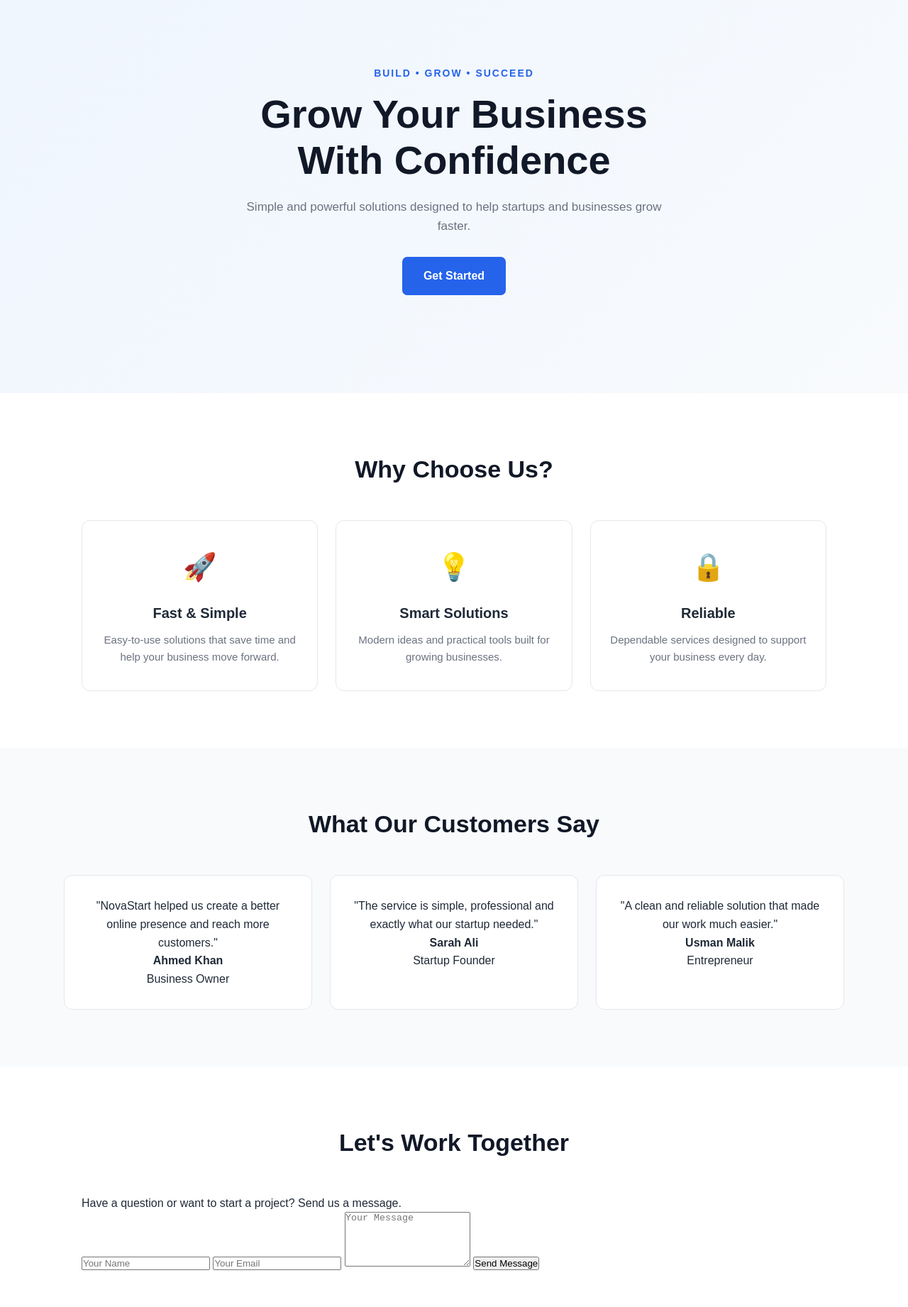
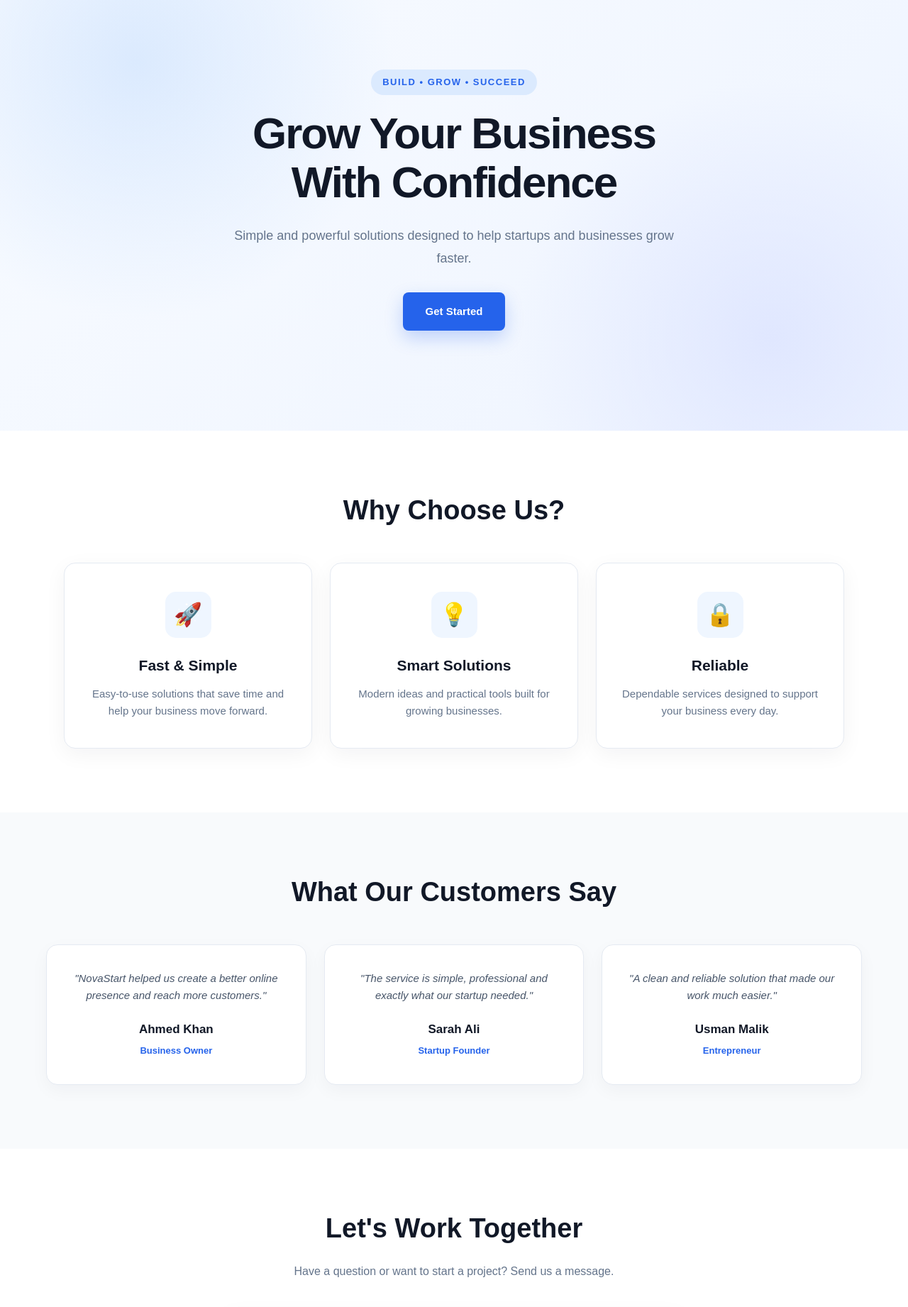
Before and after one commit to ismailsaeed1245-debug/Responsive_Landing_Page, a plain HTML site: page index.html in a window 1280 px wide. Shown: the part 120-1962 px from the top of the page at 71% size. Drawn offline with Linux system fonts and the light colour scheme.

Commit message:
Update style.css

```diff
--- a/style.css
+++ b/style.css
@@ -1,3 +1,4 @@
+
 * {
     margin: 0;
     padding: 0;
@@ -10,24 +11,26 @@ html {
 
 body {
     font-family: Arial, sans-serif;
+    color: #172033;
+    background: #ffffff;
     line-height: 1.6;
-    color: #1f2937;
-    background: #ffffff;
 }
 
 
-/* Navigation */
+/* =========================
+   NAVBAR
+========================= */
 
 header {
-    background: #ffffff;
-    border-bottom: 1px solid #e5e7eb;
     position: sticky;
     top: 0;
-    z-index: 100;
+    z-index: 1000;
+    background: rgba(255, 255, 255, 0.95);
+    border-bottom: 1px solid #e8edf5;
 }
 
 nav {
-    max-width: 1100px;
+    max-width: 1150px;
     margin: auto;
     padding: 18px 25px;
 
@@ -37,21 +40,23 @@ nav {
 }
 
 .logo {
-    font-size: 23px;
-    font-weight: bold;
+    font-size: 25px;
+    font-weight: 800;
     color: #2563eb;
+    letter-spacing: -0.5px;
 }
 
 .nav-links {
     display: flex;
-    gap: 28px;
+    align-items: center;
+    gap: 30px;
 }
 
 .nav-links a {
     text-decoration: none;
     color: #4b5563;
     font-size: 15px;
-    font-weight: 500;
+    font-weight: 600;
     transition: 0.3s;
 }
 
@@ -60,11 +65,13 @@ nav {
 }
 
 
-/* Hero */
+/* =========================
+   HERO
+========================= */
 
 .hero {
-    min-height: 600px;
-    padding: 80px 20px;
+    min-height: 650px;
+    padding: 90px 25px;
 
     display: flex;
     align-items: center;
@@ -72,72 +79,96 @@ nav {
 
     text-align: center;
 
-    background: linear-gradient(135deg, #eff6ff, #f8fafc);
+    background:
+        radial-gradient(circle at 15% 20%, #dbeafe 0, transparent 30%),
+        radial-gradient(circle at 85% 80%, #e0e7ff 0, transparent 30%),
+        linear-gradient(135deg, #f8fbff, #eef4ff);
 }
 
 .hero-content {
-    max-width: 750px;
+    max-width: 820px;
 }
 
 .tagline {
+    display: inline-block;
+    padding: 8px 16px;
+    margin-bottom: 20px;
+
     color: #2563eb;
-    font-size: 14px;
-    font-weight: bold;
-    letter-spacing: 2px;
-    margin-bottom: 15px;
+    background: #dbeafe;
+
+    border-radius: 50px;
+
+    font-size: 13px;
+    font-weight: 800;
+    letter-spacing: 1.5px;
 }
 
 .hero h1 {
-    font-size: 56px;
-    line-height: 1.15;
+    font-size: 62px;
+    line-height: 1.1;
+    letter-spacing: -2px;
     color: #111827;
-    margin-bottom: 20px;
+    margin-bottom: 25px;
 }
 
 .hero-text {
-    max-width: 600px;
-    margin: 0 auto 30px;
-    color: #6b7280;
-    font-size: 17px;
+    max-width: 650px;
+    margin: auto;
+
+    color: #64748b;
+    font-size: 18px;
+    line-height: 1.8;
 }
 
 .button {
     display: inline-block;
-    padding: 14px 30px;
+    margin-top: 32px;
+    padding: 15px 32px;
 
     background: #2563eb;
     color: white;
 
-    border-radius: 7px;
+    border-radius: 8px;
     text-decoration: none;
-    font-weight: bold;
+
+    font-size: 15px;
+    font-weight: 700;
+
+    box-shadow: 0 10px 25px rgba(37, 99, 235, 0.25);
 
     transition: 0.3s;
 }
 
 .button:hover {
     background: #1d4ed8;
-    transform: translateY(-2px);
+    transform: translateY(-3px);
+    box-shadow: 0 14px 30px rgba(37, 99, 235, 0.3);
 }
 
 
-/* General Sections */
+/* =========================
+   SECTIONS
+========================= */
 
 .section {
-    max-width: 1100px;
+    max-width: 1150px;
     margin: auto;
-    padding: 80px 25px;
+    padding: 90px 25px;
 }
 
 .section h2 {
     text-align: center;
-    font-size: 34px;
+    font-size: 38px;
+    line-height: 1.2;
     color: #111827;
-    margin-bottom: 45px;
+    margin-bottom: 50px;
 }
 
 
-/* Features */
+/* =========================
+   FEATURES
+========================= */
 
 .features {
     display: grid;
@@ -146,40 +177,55 @@ nav {
 }
 
 .feature {
-    padding: 35px 25px;
+    padding: 40px 30px;
 
     background: #ffffff;
-    border: 1px solid #e5e7eb;
-    border-radius: 12px;
+    border: 1px solid #e5eaf2;
+    border-radius: 16px;
 
     text-align: center;
+
+    box-shadow: 0 8px 30px rgba(15, 23, 42, 0.05);
 
     transition: 0.3s;
 }
 
 .feature:hover {
-    transform: translateY(-5px);
+    transform: translateY(-8px);
+    box-shadow: 0 18px 40px rgba(15, 23, 42, 0.1);
     border-color: #bfdbfe;
 }
 
 .icon {
-    font-size: 38px;
-    margin-bottom: 18px;
+    width: 65px;
+    height: 65px;
+    margin: 0 auto 22px;
+
+    display: flex;
+    align-items: center;
+    justify-content: center;
+
+    background: #eff6ff;
+    border-radius: 15px;
+
+    font-size: 32px;
 }
 
 .feature h3 {
-    font-size: 20px;
-    margin-bottom: 10px;
-    color: #1f2937;
+    color: #111827;
+    font-size: 21px;
+    margin-bottom: 12px;
 }
 
 .feature p {
-    color: #6b7280;
+    color: #64748b;
     font-size: 15px;
 }
 
 
-/* Testimonials */
+/* =========================
+   TESTIMONIALS
+========================= */
 
 .testimonials-section {
     max-width: none;
@@ -187,7 +233,7 @@ nav {
 }
 
 .testimonials {
-    max-width: 1100px;
+    max-width: 1150px;
     margin: auto;
 
     display: grid;
@@ -196,13 +242,237 @@ nav {
 }
 
 .testimonial {
+    padding: 35px;
+
     background: white;
-    padding: 30px;
+    border: 1px solid #e5eaf2;
+    border-radius: 16px;
 
-    border: 1px solid #e5e7eb;
-    border-radius: 12px;
+    box-shadow: 0 8px 25px rgba(15, 23, 42, 0.04);
 
+    text-align: center;
+
+    transition: 0.3s;
+}
+
+.testimonial:hover {
+    transform: translateY(-5px);
+    box-shadow: 0 15px 35px rgba(15, 23, 42, 0.08);
+}
+
+.testimonial p {
+    color: #475569;
+    font-size: 15px;
+    font-style: italic;
+    margin-bottom: 22px;
+}
+
+.testimonial h4 {
+    color: #111827;
+    font-size: 17px;
+    margin-bottom: 3px;
+}
+
+.testimonial span {
+    color: #2563eb;
+    font-size: 13px;
+    font-weight: 600;
+}
+
+
+/* =========================
+   CONTACT
+========================= */
+
+.contact-section {
     text-align: center;
 }
 
-.test
+.contact-text {
+    max-width: 600px;
+    margin: -25px auto 40px;
+
+    color: #64748b;
+    font-size: 16px;
+}
+
+.contact-box {
+    max-width: 650px;
+    margin: auto;
+
+    padding: 35px;
+
+    background: #f8fafc;
+    border: 1px solid #e5eaf2;
+    border-radius: 16px;
+
+    box-shadow: 0 10px 30px rgba(15, 23, 42, 0.05);
+}
+
+form {
+    display: flex;
+    flex-direction: column;
+    gap: 16px;
+    text-align: left;
+}
+
+input,
+textarea {
+    width: 100%;
+    padding: 15px 16px;
+
+    border: 1px solid #d7dee9;
+    border-radius: 8px;
+
+    background: white;
+
+    font-family: Arial, sans-serif;
+    font-size: 15px;
+
+    outline: none;
+
+    transition: 0.3s;
+}
+
+input:focus,
+textarea:focus {
+    border-color: #2563eb;
+    box-shadow: 0 0 0 3px #dbeafe;
+}
+
+textarea {
+    resize: vertical;
+}
+
+button {
+    border: none;
+    padding: 15px;
+
+    background: #2563eb;
+    color: white;
+
+    border-radius: 8px;
+
+    font-size: 15px;
+    font-weight: 700;
+
+    cursor: pointer;
+
+    transition: 0.3s;
+}
+
+button:hover {
+    background: #1d4ed8;
+    transform: translateY(-2px);
+}
+
+
+/* =========================
+   FOOTER
+========================= */
+
+footer {
+    padding: 25px;
+
+    background: #0f172a;
+    color: #cbd5e1;
+
+    text-align: center;
+
+    font-size: 14px;
+}
+
+
+/* =========================
+   TABLET / MOBILE
+========================= */
+
+@media (max-width: 750px) {
+
+    nav {
+        flex-direction: column;
+        gap: 15px;
+    }
+
+    .nav-links {
+        gap: 18px;
+        flex-wrap: wrap;
+        justify-content: center;
+    }
+
+    .hero {
+        min-height: 570px;
+        padding: 70px 20px;
+    }
+
+    .hero h1 {
+        font-size: 45px;
+        letter-spacing: -1px;
+    }
+
+    .hero-text {
+        font-size: 16px;
+    }
+
+    .features,
+    .testimonials {
+        grid-template-columns: 1fr;
+    }
+
+    .section {
+        padding: 70px 20px;
+    }
+
+    .section h2 {
+        font-size: 32px;
+    }
+}
+
+
+/* =========================
+   SMALL MOBILE
+========================= */
+
+@media (max-width: 450px) {
+
+    nav {
+        padding: 16px 15px;
+    }
+
+    .logo {
+        font-size: 22px;
+    }
+
+    .nav-links {
+        gap: 10px;
+    }
+
+    .nav-links a {
+        font-size: 13px;
+    }
+
+    .hero {
+        min-height: 520px;
+        padding: 55px 18px;
+    }
+
+    .hero h1 {
+        font-size: 35px;
+    }
+
+    .hero-text {
+        font-size: 15px;
+    }
+
+    .button {
+        padding: 14px 25px;
+    }
+
+    .section h2 {
+        font-size: 28px;
+    }
+
+    .contact-box {
+        padding: 22px;
+    }
+}
```
